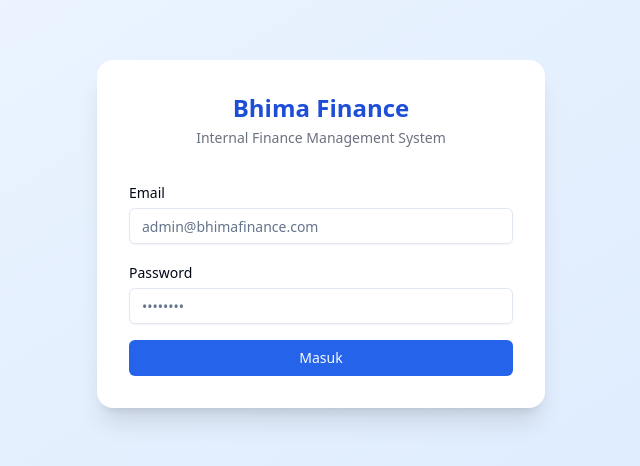
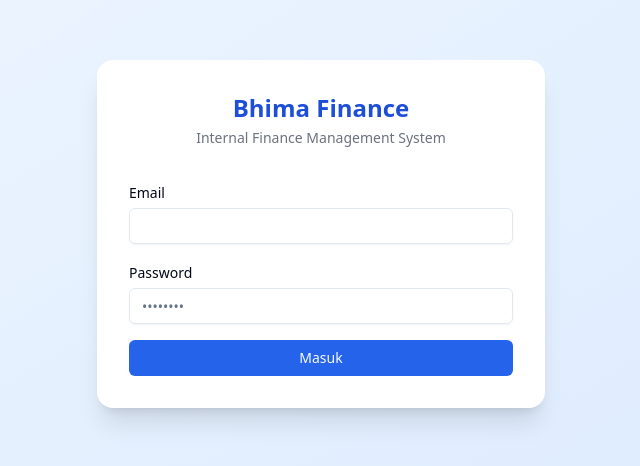
Before and after one commit to afrizalgiri/bhima-finance, a Next.js app in the folder app/frontend/: page /login in a window 1280 px wide. Shown: the part 166-632 px from the top of the page, without its empty margins (319-959 px from the left). Built offline with nearby package versions, Linux system fonts and the light colour scheme; no server answers.

Commit message:
Remove email placeholder hint from login page

```diff
--- a/app/frontend/app/login/page.tsx
+++ b/app/frontend/app/login/page.tsx
@@ -37,7 +37,7 @@ export default function LoginPage() {
         <form onSubmit={handleSubmit} className="space-y-4">
           <div>
             <Label htmlFor="email">Email</Label>
-            <Input id="email" type="email" value={email} onChange={e => setEmail(e.target.value)} placeholder="admin@bhimafinance.com" required className="mt-1" />
+            <Input id="email" type="email" value={email} onChange={e => setEmail(e.target.value)} required className="mt-1" />
           </div>
           <div>
             <Label htmlFor="password">Password</Label>
```
